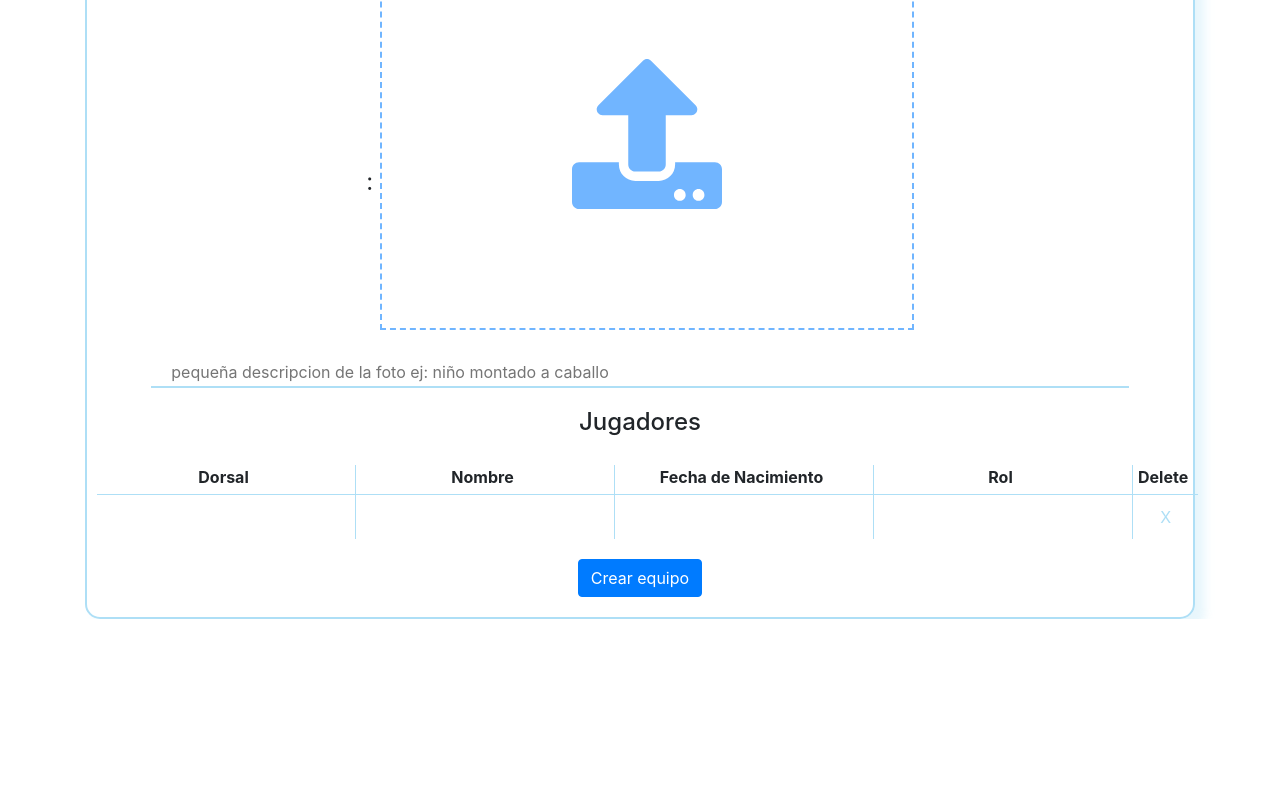
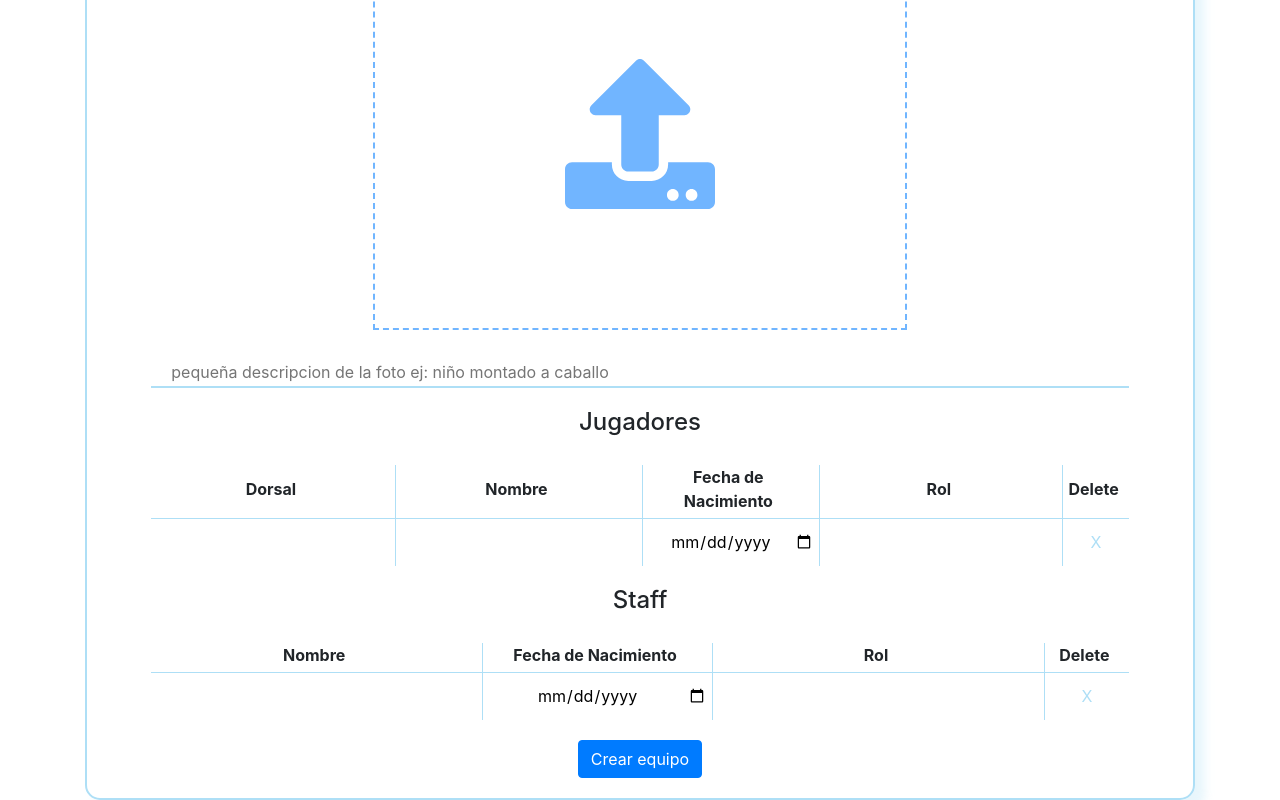
Before and after one commit to mikicastro7/digitalClub_front_gestor, a React (Create React App) app: page /equipos/crear-equipo in a window 1280 px wide. Shown: the part 320-1120 px from the top of the page. Before the commit the page ends 939 px from the top, so only its background shows below. Built offline with nearby package versions, Linux system fonts and the light colour scheme; no server answers; the HTML template or start-up script is replaced by a standard one.

Commit message:
componentes tablasjugadores y staff se crea boton delete fila

```diff
--- /dev/null
+++ b/src/Components/Equipos/TablaJugadoresCrear.jsx
@@ -0,0 +1,32 @@
+import React from "react";
+
+// eslint-disable-next-line react/prop-types
+const TablaJugadoresCrear = ({ jugadores, changeCampoJugadorHandler, deleteFilaJugadorHandler }) => (
+  <table className="tabla-personas">
+    <thead>
+      <tr>
+        <th>Dorsal</th>
+        <th>Nombre</th>
+        <th>Fecha de Nacimiento</th>
+        <th>Rol</th>
+        <th className="ultima-fila">Delete</th>
+      </tr>
+    </thead>
+    <tbody>
+      {
+        // eslint-disable-next-line react/prop-types
+        jugadores.map(jugador => (
+          <tr key={jugador.id}>
+            <td><input onChange={(e) => changeCampoJugadorHandler(e, jugador.id, "dorsal")} value={jugador.dorsal} type="text" /></td>
+            <td><input onChange={(e) => changeCampoJugadorHandler(e, jugador.id, "nombre")} value={jugador.nombre} type="text" /></td>
+            <td><input onChange={(e) => changeCampoJugadorHandler(e, jugador.id, "nacimiento")} value={jugador.nacimiento} type="date" /></td>
+            <td><input onChange={(e) => changeCampoJugadorHandler(e, jugador.id, "rol")} value={jugador.rol} type="text" /></td>
+            <td className="ultima-fila"><button tabIndex="-1" onClick={() => deleteFilaJugadorHandler(jugador.id)} type="button">X</button></td>
+          </tr>
+        ))
+      }
+    </tbody>
+  </table>
+);
+
+export default TablaJugadoresCrear;
--- /dev/null
+++ b/src/Components/Equipos/TablaStaffCrear.jsx
@@ -0,0 +1,30 @@
+/* eslint-disable react/prop-types */
+import React from "react";
+
+const TablaStaffCrear = ({ staff, changeCampoStaffHandler, deleteFilaStaffHandler }) => (
+  <table className="tabla-personas">
+    <thead>
+      <tr>
+        <th>Nombre</th>
+        <th>Fecha de Nacimiento</th>
+        <th>Rol</th>
+        <th className="ultima-fila">Delete</th>
+      </tr>
+    </thead>
+    <tbody>
+      {
+        // eslint-disable-next-line react/prop-types
+        staff.map(miembro => (
+          <tr key={miembro.id}>
+            <td><input onChange={(e) => changeCampoStaffHandler(e, miembro.id, "nombre")} value={miembro.nombre} type="text" /></td>
+            <td><input type="date" onChange={(e) => changeCampoStaffHandler(e, miembro.id, "nacimiento")} value={miembro.nacimiento} /></td>
+            <td><input onChange={(e) => changeCampoStaffHandler(e, miembro.id, "rol")} value={miembro.rol} type="text" /></td>
+            <td className="ultima-fila"><button tabIndex="-1" onClick={() => deleteFilaStaffHandler(miembro.id)} type="button">X</button></td>
+          </tr>
+        ))
+      }
+    </tbody>
+  </table>
+);
+
+export default TablaStaffCrear;
--- a/src/index.css
+++ b/src/index.css
@@ -258,6 +258,9 @@ section h1 {
 
 .tabla-personas input {
   border: none;
+  text-align: center;
+  border-bottom: 1px solid white;
+  width: 100%;
 }
 
 .tabla-personas input:focus {
@@ -324,6 +327,6 @@ section h1 {
   }
 
   .tabla-personas {
-    width: 80%
+    width: 90%
   }
 }
--- a/src/paginas/Equipos/AddEquipo.jsx
+++ b/src/paginas/Equipos/AddEquipo.jsx
@@ -4,17 +4,48 @@ import TextareaAutosize from "react-textarea-autosize";
 import { FontAwesomeIcon } from "@fortawesome/react-fontawesome";
 import { faUpload } from "@fortawesome/free-solid-svg-icons";
 import uuid from "react-uuid";
+import TablaJugadores from "../../Components/Equipos/TablaJugadoresCrear";
+import TablaStaff from "../../Components/Equipos/TablaStaffCrear";
 
 const AddEquipo = () => {
   const [jugadores, setJugadores] = useState([{
-    id: uuid(),
+    id: `uuid_${uuid()}`,
     nombre: "",
     dorsal: "",
     nacimiento: "",
     rol: ""
   }]);
 
-  const changeCampoHandler = (e, id, campo) => {
+  const [staff, setStaff] = useState([{
+    id: `uuid_${uuid()}`,
+    nombre: "",
+    nacimiento: "",
+    rol: ""
+  }]);
+  console.log(staff);
+
+  const changeCampoStaffHandler = (e, id, campo) => {
+    setStaff(staff.map(miembroStaff => ((miembroStaff.id === id) ? { ...miembroStaff, [campo]: e.target.value } : miembroStaff)));
+    checkAddMiembroStaff();
+  };
+
+  const checkAddMiembroStaff = () => {
+    const ultimoMiembro = staff[staff.length - 1];
+    if (ultimoMiembro.nombre.trim() !== "" && ultimoMiembro.nacimiento.trim() !== "" && ultimoMiembro.rol.trim() !== "") {
+      addFilaStaff();
+    }
+  };
+
+  const addFilaStaff = () => {
+    setStaff([...staff, {
+      id: `uuid_${uuid()}`,
+      nombre: "",
+      nacimiento: "",
+      rol: ""
+    }]);
+  };
+
+  const changeCampoJugadorHandler = (e, id, campo) => {
     setJugadores(jugadores.map(jugador => ((jugador.id === id) ? { ...jugador, [campo]: e.target.value } : jugador)));
     checkAddJugador();
   };
@@ -28,12 +59,20 @@ const AddEquipo = () => {
 
   const addFilaJugador = () => {
     setJugadores([...jugadores, {
-      id: uuid(),
+      id: `uuid_${uuid()}`,
       nombre: "",
       dorsal: "",
       nacimiento: "",
       rol: ""
     }]);
+  };
+
+  const deleteFilaJugadorHandler = (id) => {
+    setJugadores(jugadores.filter(jugador => jugador.id !== id));
+  };
+
+  const deleteFilaStaffHandler = (id) => {
+    setStaff(staff.filter(miembro => miembro.id !== id));
   };
 
   return (
@@ -43,37 +82,14 @@ const AddEquipo = () => {
         <TextareaAutosize name="titulo" className="input-noticia input-titular-noticia" placeholder="Nombre del equipo" />
         <label className="label-img-noticia" htmlFor="imagen">
           {" "}
-          :
-          {" "}
           <span><FontAwesomeIcon icon={faUpload} /></span>
         </label>
         <input className="input-img-noticia" id="imagen" name="imagen" accept="image/png,image/jpeg" type="file" />
         <TextareaAutosize name="alt" className="input-noticia" placeholder="pequeña descripcion de la foto ej: niño montado a caballo" />
         <h4>Jugadores</h4>
-        <table className="tabla-personas">
-          <thead>
-            <tr>
-              <th>Dorsal</th>
-              <th>Nombre</th>
-              <th>Fecha de Nacimiento</th>
-              <th>Rol</th>
-              <th className="ultima-fila">Delete</th>
-            </tr>
-          </thead>
-          <tbody>
-            {
-              jugadores.map(jugador => (
-                <tr key={jugador.id}>
-                  <td><input onChange={(e) => changeCampoHandler(e, jugador.id, "dorsal")} value={jugador.dorsal} type="text" /></td>
-                  <td><input onChange={(e) => changeCampoHandler(e, jugador.id, "nombre")} value={jugador.nombre} type="text" /></td>
-                  <td><input onChange={(e) => changeCampoHandler(e, jugador.id, "nacimiento")} value={jugador.nacimiento} type="text" /></td>
-                  <td><input onChange={(e) => changeCampoHandler(e, jugador.id, "rol")} value={jugador.rol} type="text" /></td>
-                  <td className="ultima-fila"><button type="button">X</button></td>
-                </tr>
-              ))
-            }
-          </tbody>
-        </table>
+        <TablaJugadores deleteFilaJugadorHandler={deleteFilaJugadorHandler} jugadores={jugadores} changeCampoJugadorHandler={changeCampoJugadorHandler} />
+        <h4>Staff</h4>
+        <TablaStaff deleteFilaStaffHandler={deleteFilaStaffHandler} staff={staff} changeCampoStaffHandler={changeCampoStaffHandler} />
         <button type="submit" className="btn btn-primary">Crear equipo </button>
       </form>
     </section>
```
